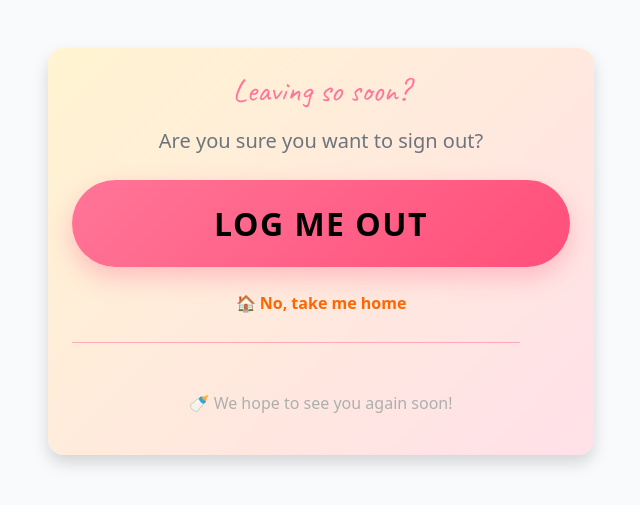
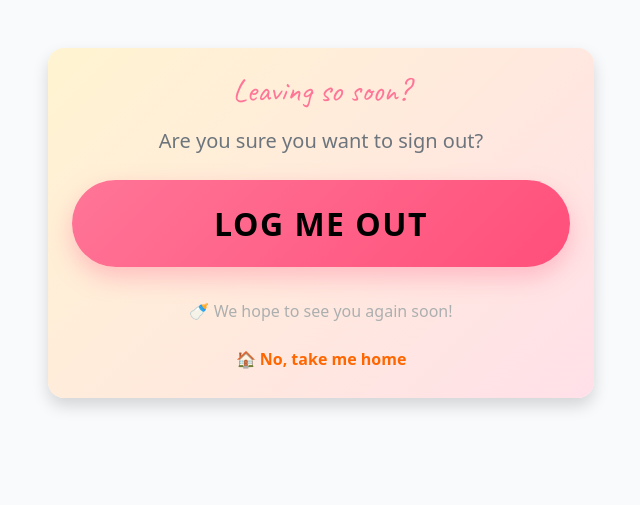
Before and after one commit to Naida1710/baby_bites, a Django app: page /accounts/logout/ in a window 1280 px wide. Shown: the top 505 px of the page, without its empty margins (319-959 px from the left). Run offline with Django 5.2, Linux system fonts and the light colour scheme; the visitor is signed in with stand-in values (Sample User, id 1); parts of the project's set-up code (start-up, migrations or seed data) failed here and were passed over; some libraries are stand-ins or nearby versions.

Commit message:
Update login.html, logout.html and signup.html style

```diff
--- a/static/css/style.css
+++ b/static/css/style.css
@@ -494,15 +494,6 @@ body {
     }
   }
 
-  .pastel-divider {
-    border: none;
-    height: 8px; /* thicker than before */
-    background-color:  #ff92ac; /* pastel pink */
-    border-radius: 4px;
-    width: 90%;
-    margin: 1.5rem auto 2rem auto;
-    opacity: 0.7; /* a little more visible */
-  }
 
   .intro-section h2 {
     font-family: 'Caveat', cursive;
--- a/templates/account/login.html
+++ b/templates/account/login.html
@@ -56,11 +56,14 @@
                     </button>
                 </form>
 
+
                 <p class="mt-4 text-muted">
                     {% trans "Don't have an account?" %}
                     <a href="{{ signup_url }}" class="home-link">{% trans "Sign up here" %}</a>
                 </p>
-
+                <a href="{% url 'home' %}" class="home-link d-block mt-2">
+                    🏠 {% trans "Take me home" %}
+                  </a>
             </div>
         </div>
     </div>
--- a/templates/account/logout.html
+++ b/templates/account/logout.html
@@ -34,15 +34,16 @@
           </button>
         </form>
 
-        <a href="{% url 'home' %}" class="home-link d-block mt-2">
-          🏠 {% trans "No, take me home" %}
-        </a>
 
-        <hr class="pastel-divider">
+
+
 
         <p class="faded mt-3">
           🍼 {% trans "We hope to see you again soon!" %}
         </p>
+        <a href="{% url 'home' %}" class="home-link d-block mt-2">
+          🏠 {% trans "No, take me home" %}
+        </a>
       </div>
     </div>
   </div>
--- a/templates/account/signup.html
+++ b/templates/account/signup.html
@@ -38,6 +38,9 @@
             </button>
           </div>
         </form>
+        <a href="{% url 'home' %}" class="home-link d-block mt-2">
+          🏠 {% trans "Take me home" %}
+        </a>
 
       </div>
 
```
